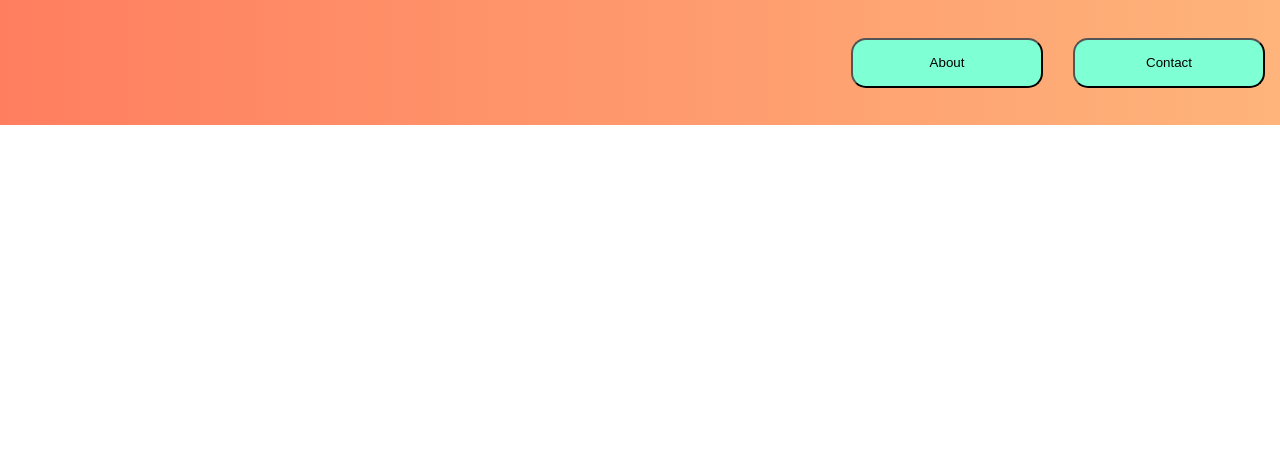
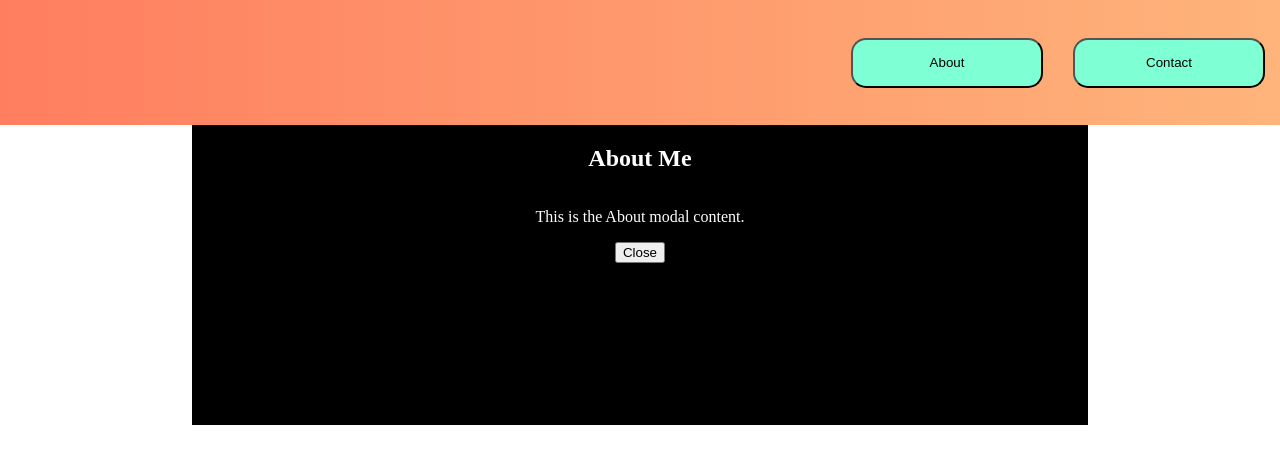
Before and after one commit to BrandonDoza/Brandon_Doza_Portfolio, a React (Create React App) app: page / in a window 1280 px wide. Both pictures are taken after a click on the button "About". Shown: the top 464 px of the page. Built offline with nearby package versions, Linux system fonts and the light colour scheme.

Commit message:
get basic modal framework and styling up

```diff
--- a/src/App.js
+++ b/src/App.js
@@ -1,9 +1,73 @@
 import { motion } from "framer-motion";
 import Header from "./components/Header/Header";
+import { useState } from "react";
+
 function App() {
+  const [isAboutOpen, setIsAboutOpen] = useState(false)
+  const [isContactOpen, setIsContactOpen] = useState(false)
+
+  function toggleAbout() {
+    setIsAboutOpen(!isAboutOpen)
+    console.log(isAboutOpen, 'About')
+  }
+
+  function toggleContact() {
+    setIsContactOpen(!isContactOpen)
+    console.log(isContactOpen, 'Contact')
+  }
+
   return (
-    <div >
-      <Header />
+    <div className="app">
+      <Header
+      onAboutClick={toggleAbout}
+      onContactClick={toggleContact}
+      />
+      {isAboutOpen && (
+                <motion.div
+                    className="modal-backdrop"
+                    initial={{ opacity: 0 }}
+                    animate={{ opacity: 1 }}
+                    exit={{ opacity: 0 }}
+                    onClick={toggleAbout}
+                >
+                    <motion.div
+                        className="modal-content"
+                        initial={{ y: "-100vh" }}
+                        animate={{ y: 0 }}
+                        exit={{ y: "-100vh" }}
+                        onClick={(e) => e.stopPropagation()}
+                    >
+                        <h2>About Me</h2>
+                        <p>This is the About modal content.</p>
+                        <button onClick={toggleAbout} className="close-modal-button">
+                            Close
+                        </button>
+                    </motion.div>
+                </motion.div>
+            )}
+            {isContactOpen && (
+                <motion.div
+                    className="modal-backdrop"
+                    initial={{ opacity: 0 }}
+                    animate={{ opacity: 1 }}
+                    exit={{ opacity: 0 }}
+                    onClick={toggleContact}
+                >
+                    <motion.div
+                        className="modal-content"
+                        initial={{ y: "-100vh" }}
+                        animate={{ y: 0 }}
+                        exit={{ y: "-100vh" }}
+                        onClick={(e) => e.stopPropagation()}
+                    >
+                        <h2>Contact Me</h2>
+                        <p>This is the Contact modal content.</p>
+                        <button onClick={toggleContact} className="close-modal-button">
+                            Close
+                        </button>
+                    </motion.div>
+                </motion.div>
+            )}
     </div>
   );
 }
--- a/src/components/Header/Header.jsx
+++ b/src/components/Header/Header.jsx
@@ -1,20 +1,21 @@
 import { motion } from "framer-motion";
-import { NavLink } from "react-router-dom";
 
-export default function Header() {
+export default function Header({onAboutClick, onContactClick}) {
     return (
         <motion.div className="header">
             <motion.button
             className="nav-button"
-            whileHover={{scale: 1.5}}
+            whileHover={{scale: 1.3}}
             whileTap={{scale: 0.8}}
+            onClick={onAboutClick}
             >
               About
             </motion.button>
             <motion.button
             className="nav-button"
-            whileHover={{scale: 1.5}}
+            whileHover={{scale: 1.3}}
             whileTap={{scale: 0.8}}
+            onClick={onContactClick}
             >
               Contact
             </motion.button>
--- a/src/index.css
+++ b/src/index.css
@@ -2,6 +2,12 @@
 
 body {
   margin: 0;
+}
+
+.app {
+  display: flex;
+  flex-direction: column;
+  align-items: center;
 }
 
 .header {
@@ -21,3 +27,16 @@ body {
   border-radius: 15px;
   background-color: aquamarine;
 }
+
+.modal-backdrop {
+  width: 70%;
+  height: 300px;
+  background-color: black;
+}
+
+.modal-content {
+  display: flex;
+  flex-direction: column;
+  align-items: center;
+  color: white;
+}
```
